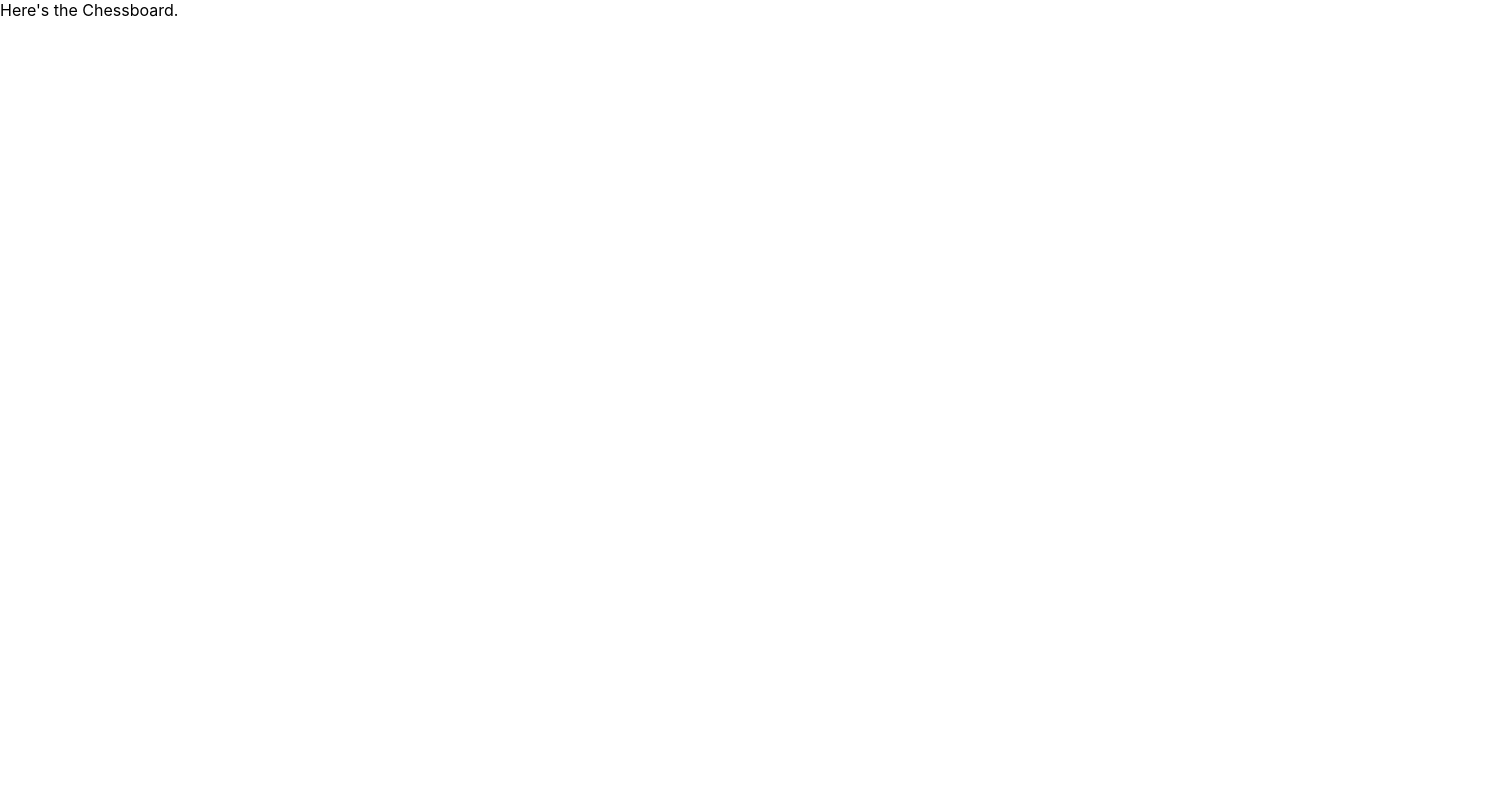
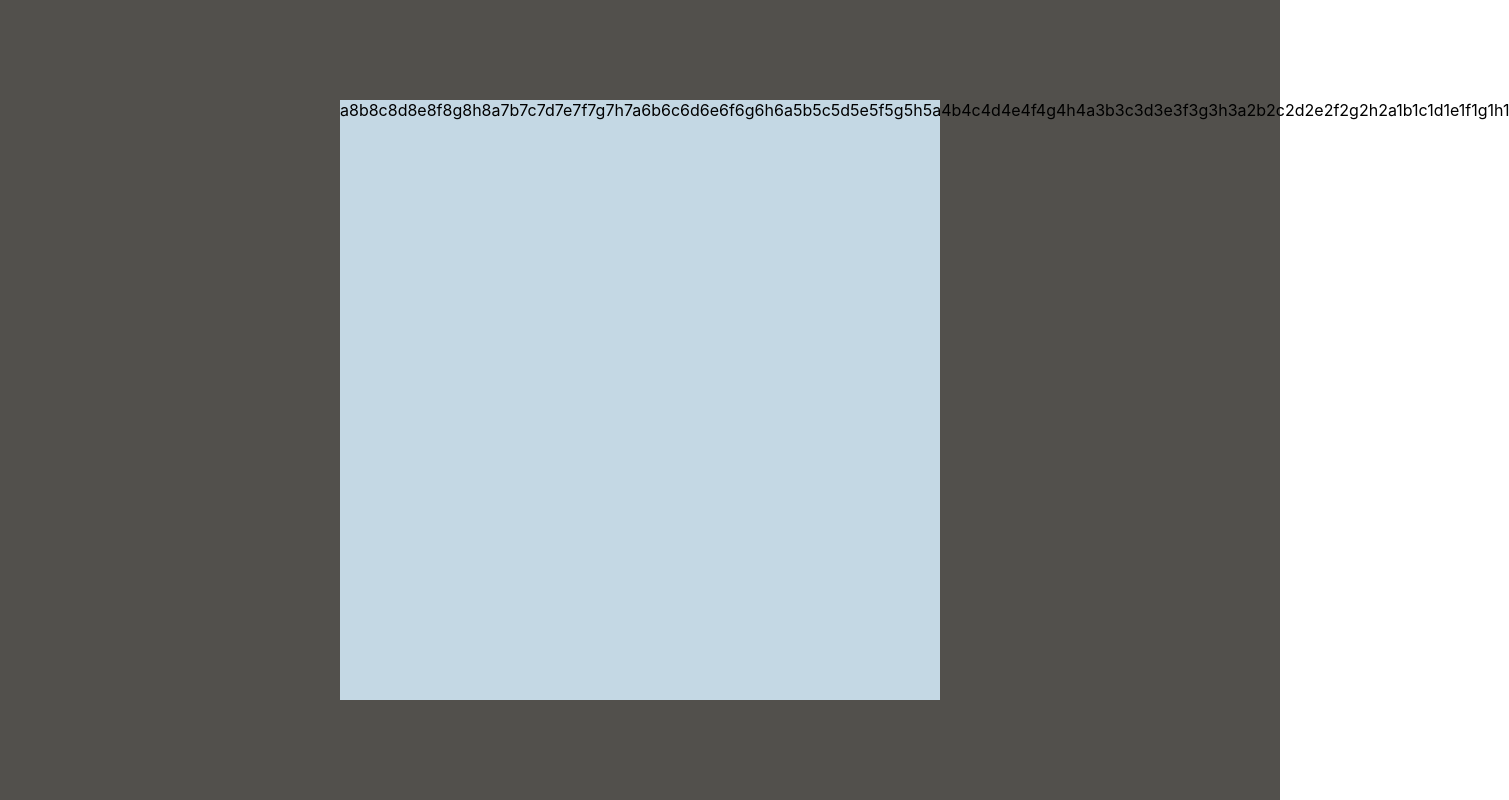
Before and after one commit to harrisb002/BetChess, a React (Create React App) app in the folder bet-chess-app/: page / in a window 1280 px wide. Shown: the whole page, 1509 px wide, since content can reach past the window. Built offline with nearby package versions, Linux system fonts and the light colour scheme.

Commit message:
rendering notation

```diff
--- a/bet-chess-app/src/App.css
+++ b/bet-chess-app/src/App.css
@@ -1,38 +1,6 @@
-.App {
-  text-align: center;
+#app {
+  display: grid;
+  place-content: center;
+  height: 100vh;
+  background-color: rgb(82,80,76);
 }
-
-.App-logo {
-  height: 40vmin;
-  pointer-events: none;
-}
-
-@media (prefers-reduced-motion: no-preference) {
-  .App-logo {
-    animation: App-logo-spin infinite 20s linear;
-  }
-}
-
-.App-header {
-  background-color: #282c34;
-  min-height: 100vh;
-  display: flex;
-  flex-direction: column;
-  align-items: center;
-  justify-content: center;
-  font-size: calc(10px + 2vmin);
-  color: white;
-}
-
-.App-link {
-  color: #61dafb;
-}
-
-@keyframes App-logo-spin {
-  from {
-    transform: rotate(0deg);
-  }
-  to {
-    transform: rotate(360deg);
-  }
-}
--- a/bet-chess-app/src/App.tsx
+++ b/bet-chess-app/src/App.tsx
@@ -3,7 +3,7 @@ import Chessboard from './components/Chessboard';
 
 function App() {
   return (
-   <div>
+   <div id="app">
     <Chessboard/>
    </div>
   );
--- a/bet-chess-app/src/components/Chessboard.css
+++ b/bet-chess-app/src/components/Chessboard.css
@@ -0,0 +1,5 @@
+#chessboard {
+    width: 600px;
+    height: 600px;
+    background-color: rgb(196,216,228);
+}
--- a/bet-chess-app/src/components/Chessboard.tsx
+++ b/bet-chess-app/src/components/Chessboard.tsx
@@ -1,9 +1,23 @@
 import React from "react";
 
-import './Chessboard.css'
+import "./Chessboard.css";
+
+const Xaxis = ["a", "b", "c", "d", "e", "f", "g", "h"];
+const Yaxis = ["1", "2", "3", "4", "5", "6", "7", "8"];
 
 export default function Chessboard() {
-    return <div>
-        Here's the Chessboard.
-    </div>
+  let board = [];
+
+  //loop for c
+  for (let j = Yaxis.length - 1; j >= 0; j--) {
+    for (let i = 0; i < Xaxis.length; i++) {
+      board.push(
+        <span>
+          {Xaxis[i]}
+          {Yaxis[j]}
+        </span>
+      );
+    }
+  }
+  return <div id="chessboard">{board}</div>;
 }
```
